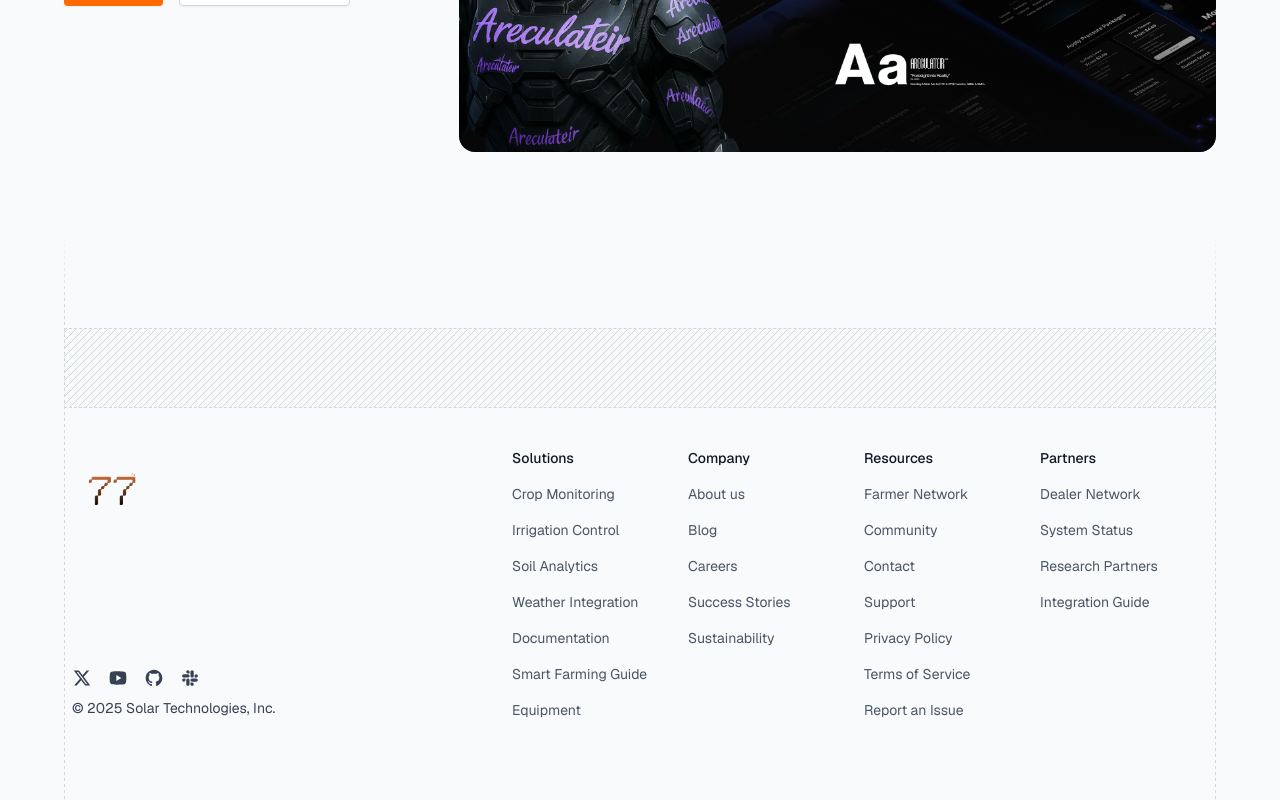
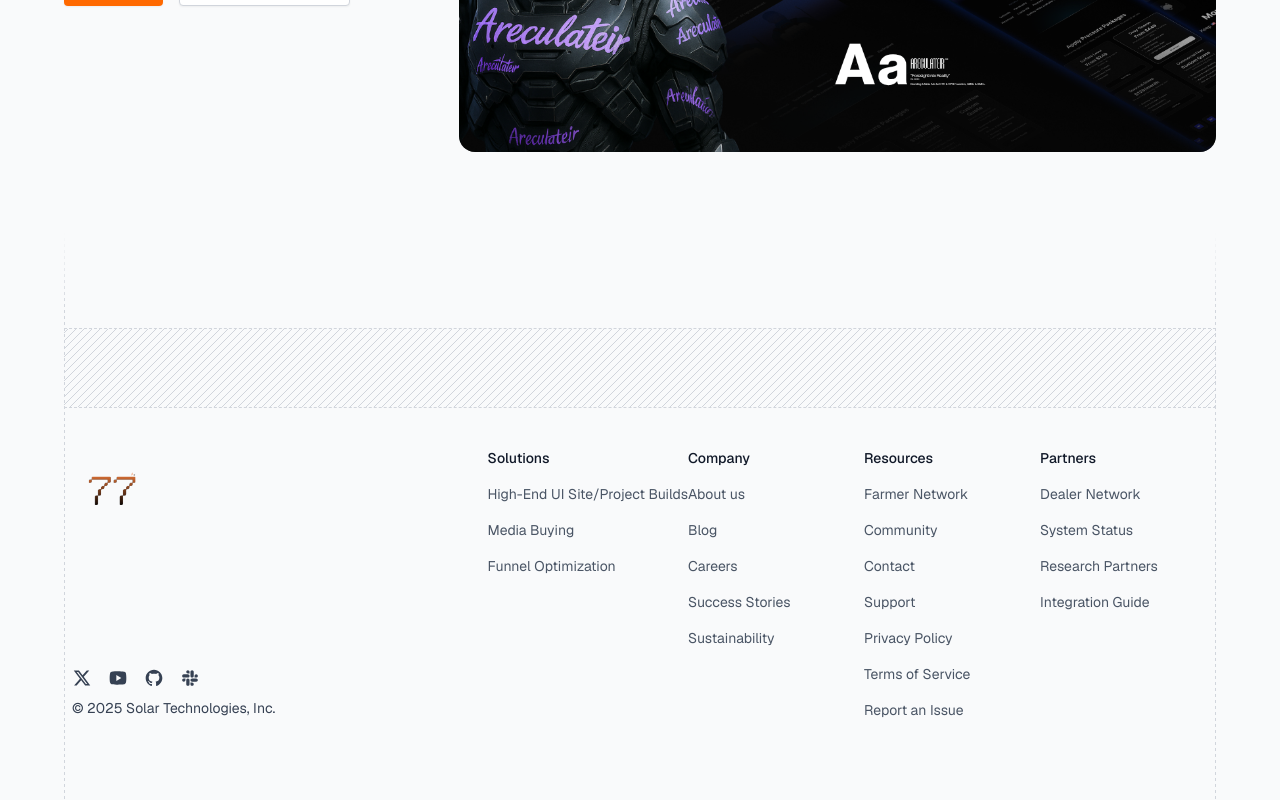
Before and after one commit to telluricaquarian/aclr77, a Next.js app: page / in a window 1280 px wide. Shown: the part 5949-6749 px from the top of the page. Built offline with nearby package versions, Linux system fonts and the light colour scheme.

Commit message:
update footer sections and items

```diff
--- a/src/components/ui/Footer.tsx
+++ b/src/components/ui/Footer.tsx
@@ -13,13 +13,9 @@ const Footer = () => {
     solutions: {
       title: "Solutions",
       items: [
-        { label: "Crop Monitoring", href: "#" },
-        { label: "Irrigation Control", href: "#" },
-        { label: "Soil Analytics", href: "#" },
-        { label: "Weather Integration", href: "#" },
-        { label: "Documentation", href: "#" },
-        { label: "Smart Farming Guide", href: "#" },
-        { label: "Equipment", href: "#" },
+        { label: "High-End UI Site/Project Builds", href: "#" },
+        { label: "Media Buying", href: "#" },
+        { label: "Funnel Optimization", href: "#" },
       ],
     },
     company: {
@@ -109,10 +105,10 @@ const Footer = () => {
         </div>
         <svg
           className="mb-10 h-20 w-full border-y border-dashed border-gray-300 stroke-gray-300"
-          // style={{
-          //   maskImage:
-          //     "linear-gradient(transparent, white 10rem, white calc(100% - 10rem), transparent)",
-          // }}
+        // style={{
+        //   maskImage:
+        //     "linear-gradient(transparent, white 10rem, white calc(100% - 10rem), transparent)",
+        // }}
         >
           <defs>
             <pattern
```
